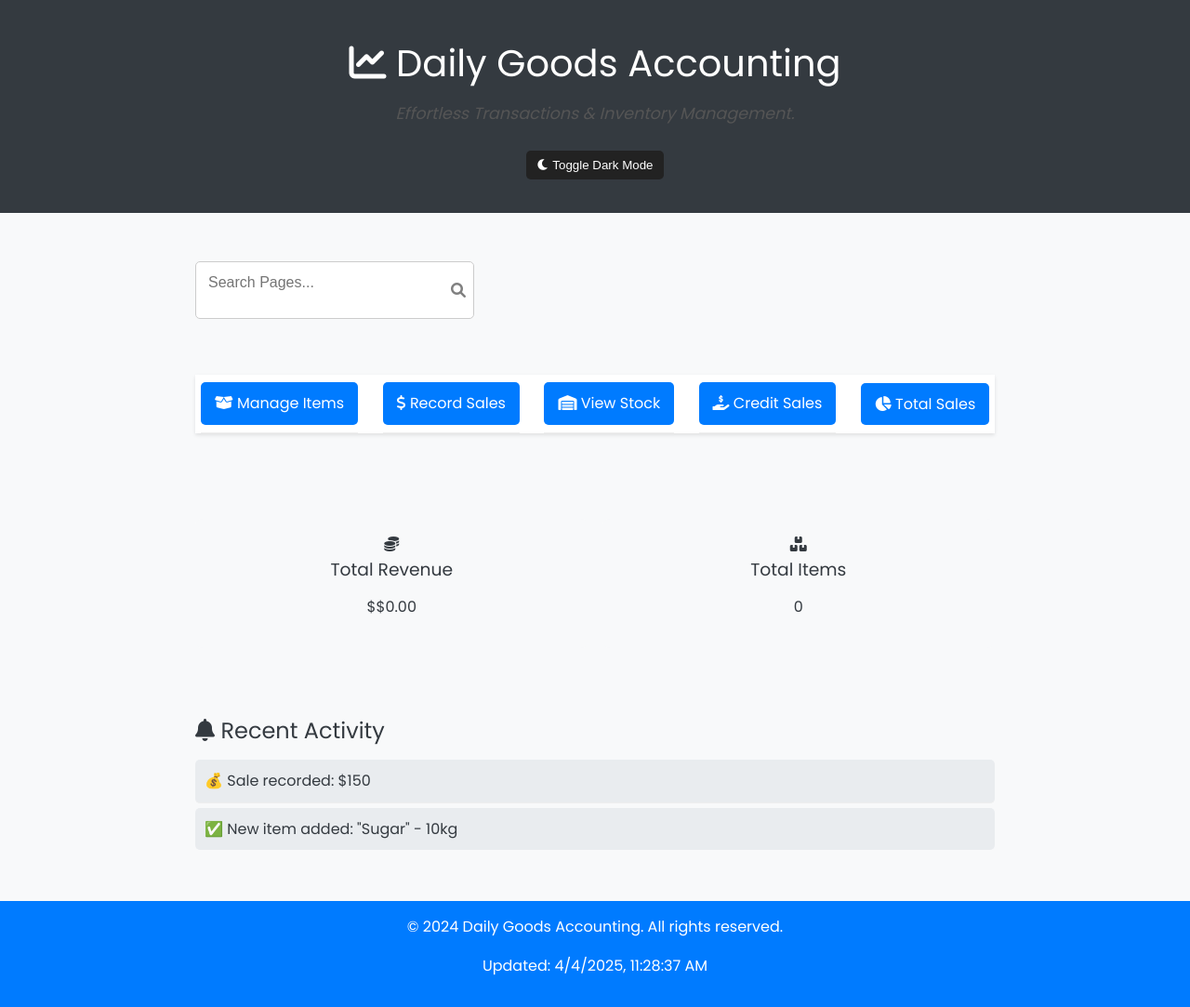
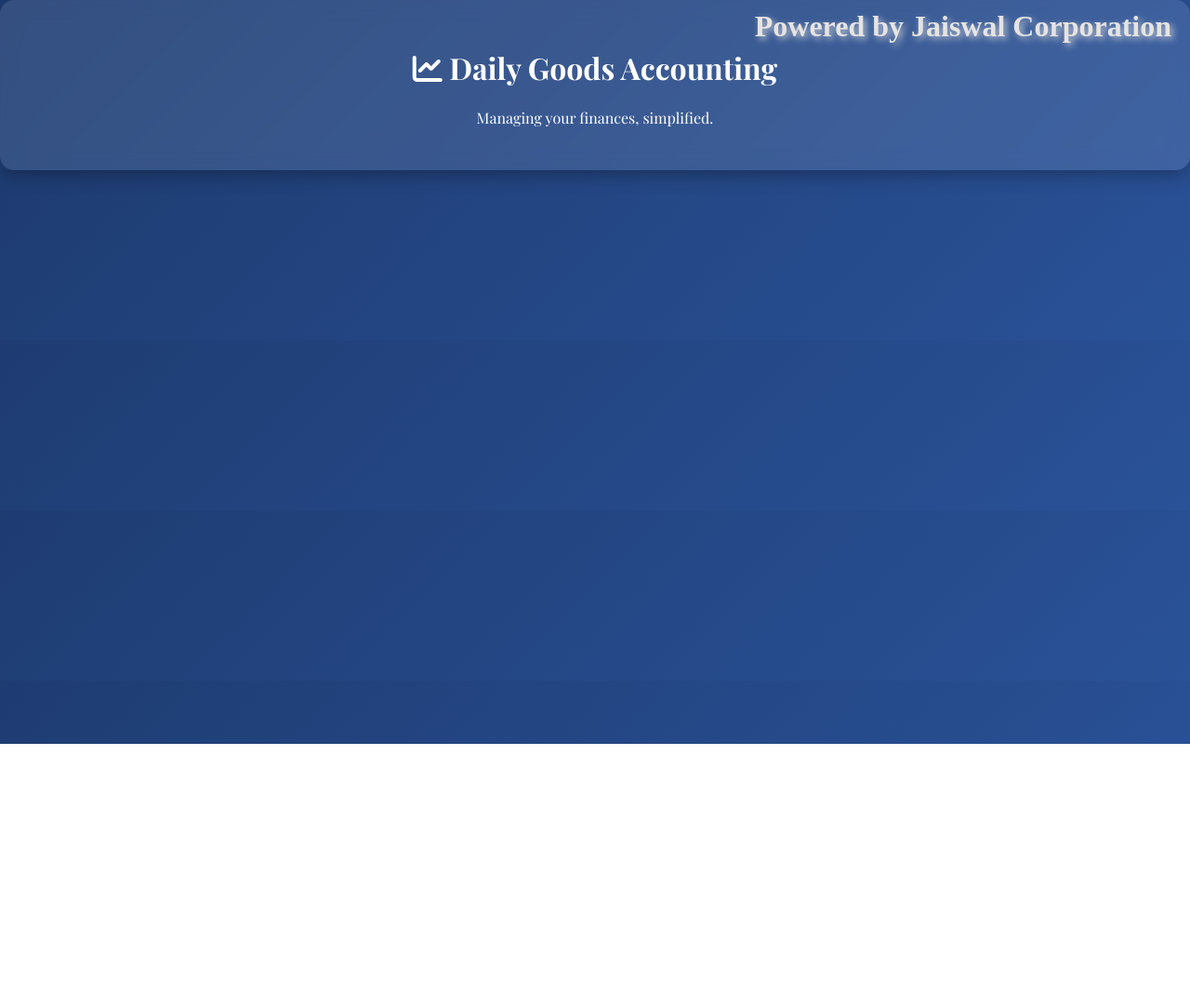
Before and after one commit to hiiamchirag/accounting, a plain HTML site: page index.html in a window 1280 px wide. Shown: the whole page at 93% size. After the commit the page ends 800 px from the top, so only its background shows below. Drawn offline with nearby package versions, Linux system fonts and the light colour scheme; a web font is replaced by a local one.

Commit message:
Update index.html

```diff
--- a/index.html
+++ b/index.html
@@ -4,141 +4,124 @@
   <meta charset="UTF-8">
   <meta name="viewport" content="width=device-width, initial-scale=1.0">
   <title>Daily Goods Accounting</title>
-  <link rel="stylesheet" href="style.css">
-  <link rel="stylesheet" href="https://fonts.googleapis.com/css2?family=Poppins:wght@300;400;600;700&display=swap">
+  <link rel="stylesheet" href="https://fonts.googleapis.com/css2?family=Playfair+Display:wght@400;700&family=Didot&display=swap">
   <link rel="stylesheet" href="https://cdnjs.cloudflare.com/ajax/libs/font-awesome/6.0.0/css/all.min.css">
   <style>
     /* General Styling */
     body {
-      font-family: 'Poppins', sans-serif;
-      transition: background 0.3s, color 0.3s;
+      font-family: 'Playfair Display', serif;
+      background: linear-gradient(135deg, #1e3c72, #2a5298);
+      color: #fff;
+      margin: 0;
+      padding: 0;
+      transition: all 0.3s ease;
     }
     .container {
-      max-width: 900px;
+      max-width: 1100px;
       margin: auto;
       padding: 20px;
     }
-    .tagline {
-      font-size: 1.1rem;
-      color: #555;
+
+    /* Header */
+    header {
+      background: rgba(255, 255, 255, 0.1);
+      padding: 30px;
+      text-align: center;
+      border-radius: 15px;
+      box-shadow: 0 5px 20px rgba(0, 0, 0, 0.3);
+      backdrop-filter: blur(10px);
+      position: relative;
     }
-
-    /* Dark Mode */
-    body.dark-mode {
-      background: #121212;
-      color: #fff;
-    }
-    .dark-mode header,
-    .dark-mode footer {
-      background: #222;
-    }
-    .dark-mode .main-nav a {
-      color: #ddd;
+    .company-name {
+      position: absolute;
+      top: 10px;
+      right: 20px;
+      font-size: 2rem;
+      font-weight: bold;
+      color: #E5E4E2;
+      font-family: 'Didot', serif;
+      text-shadow: 3px 3px 7px rgba(229, 228, 226, 0.8);
     }
 
     /* Navigation */
     .main-nav ul {
       list-style: none;
       display: flex;
-      gap: 15px;
+      justify-content: center;
+      gap: 20px;
       padding: 0;
+      margin-top: 15px;
+      flex-wrap: wrap;
     }
     .main-nav a {
       text-decoration: none;
-      padding: 10px 15px;
-      background: #007bff;
+      padding: 12px 20px;
+      background: rgba(255, 255, 255, 0.3);
       color: #fff;
-      border-radius: 5px;
+      border-radius: 12px;
       transition: 0.3s;
+      backdrop-filter: blur(10px);
+      font-weight: 700;
     }
     .main-nav a:hover {
-      background: #0056b3;
+      background: rgba(255, 255, 255, 0.6);
+      transform: scale(1.05);
     }
 
-    /* Search Box */
+    /* Search Box - Premium Glassmorphism */
     .search-box {
       display: flex;
+      justify-content: center;
       align-items: center;
-      margin-bottom: 20px;
-      border: 1px solid #ccc;
-      padding: 8px;
-      border-radius: 5px;
-      width: 300px;
-      background: #fff;
+      margin: 20px 0;
+      position: relative;
     }
     .search-box input {
+      width: 300px;
+      padding: 12px;
       border: none;
+      border-radius: 25px;
       outline: none;
-      flex: 1;
-      padding: 5px;
+      text-align: center;
       font-size: 1rem;
+      background: rgba(255, 255, 255, 0.2);
+      backdrop-filter: blur(10px);
+      color: white;
+      box-shadow: 0 4px 10px rgba(0, 0, 0, 0.3);
+      transition: 0.3s ease;
+    }
+    .search-box input::placeholder {
+      color: rgba(255, 255, 255, 0.6);
+    }
+    .search-box input:focus {
+      background: rgba(255, 255, 255, 0.3);
+      box-shadow: 0 6px 15px rgba(0, 0, 0, 0.4);
     }
     .search-box i {
-      color: gray;
-    }
-
-    /* Stats Section */
-    .stats {
-      display: flex;
-      justify-content: space-between;
-      gap: 15px;
-      margin-top: 20px;
-    }
-    .stat-box {
-      flex: 1;
-      padding: 15px;
-      background: #f8f9fa;
-      text-align: center;
-      border-radius: 8px;
-    }
-    .dark-mode .stat-box {
-      background: #333;
-    }
-
-    /* Activity Feed */
-    .activity-feed {
-      margin-top: 30px;
-    }
-    .activity-feed ul {
-      list-style: none;
-      padding: 0;
-    }
-    .activity-feed li {
-      background: #e9ecef;
-      margin: 5px 0;
-      padding: 10px;
-      border-radius: 5px;
-    }
-    .dark-mode .activity-feed li {
-      background: #444;
+      position: absolute;
+      right: 20px;
+      color: rgba(255, 255, 255, 0.7);
     }
 
     /* Footer */
     footer {
       margin-top: 30px;
-      padding: 15px;
-      background: #007bff;
-      color: white;
+      padding: 20px;
+      background: rgba(255, 255, 255, 0.1);
+      border-radius: 15px;
+      font-weight: 700;
       text-align: center;
     }
-    .dark-mode footer {
-      background: #0056b3;
+    .footer-links {
+      margin-top: 10px;
     }
-
-    /* Dark Mode Button */
-    #darkModeToggle {
-      background: #222;
+    .footer-links a {
       color: #fff;
-      padding: 8px 12px;
-      border: none;
-      cursor: pointer;
-      margin-top: 10px;
-      border-radius: 5px;
-      transition: 0.3s;
+      text-decoration: none;
+      margin: 0 10px;
     }
-    .dark-mode #darkModeToggle {
-      background: #f8f9fa;
-      color: #222;
+    .footer-links a:hover {
+      text-decoration: underline;
     }
   </style>
 </head>
@@ -146,136 +129,10 @@
 
   <!-- HEADER -->
   <header>
-    <div class="container">
-      <h1><i class="fas fa-chart-line"></i> Daily Goods Accounting</h1>
-      <p class="tagline">Effortless Transactions & Inventory Management.</p>
-      <button id="darkModeToggle"><i class="fas fa-moon"></i> Toggle Dark Mode</button>
-    </div>
+    <h1><i class="fas fa-chart-line"></i> Daily Goods Accounting</h1>
+    <p class="tagline">Managing your finances, simplified.</p>
+    <div class="company-name">Powered by Jaiswal Corporation</div>
   </header>
-
-  <!-- SEARCH BAR -->
-  <div class="container">
-    <div class="search-box">
-      <input type="text" id="searchInput" placeholder="Search Pages...">
-      <i class="fas fa-search"></i>
-    </div>
-  </div>
-
-  <!-- NAVIGATION -->
-  <div class="container">
-    <nav class="main-nav">
-      <ul id="navList">
-        <li><a href="items.html"><i class="fas fa-box-open"></i> Manage Items</a></li>
-        <li><a href="sales.html"><i class="fas fa-dollar-sign"></i> Record Sales</a></li>
-        <li><a href="stock.html"><i class="fas fa-warehouse"></i> View Stock</a></li>
-        <li><a href="credit.html"><i class="fas fa-hand-holding-usd"></i> Credit Sales</a></li>
-        <li><a href="totalsales.html"><i class="fas fa-chart-pie"></i> Total Sales</a></li>
-      </ul>
-    </nav>
-  </div>
-
-  <!-- STATS SECTION -->
-  <div class="container stats">
-    <div class="stat-box">
-      <i class="fas fa-coins"></i>
-      <h3>Total Revenue</h3>
-      <p>$<span class="counter" data-target="15000">0</span></p>
-    </div>
-    <div class="stat-box">
-      <i class="fas fa-boxes"></i>
-      <h3>Total Items</h3>
-      <p><span class="counter" data-target="240">0</span></p>
-    </div>
-  </div>
-
-  <!-- LIVE ACTIVITY FEED -->
-  <div class="container activity-feed">
-    <h2><i class="fas fa-bell"></i> Recent Activity</h2>
-    <ul id="activityList">
-      <li>✅ New item added: "Sugar" - 10kg</li>
-    </ul>
-  </div>
-
-  <!-- FOOTER -->
-  <footer>
-    <p>© 2024 Daily Goods Accounting. All rights reserved.</p>
-    <p id="currentDateTime"></p>
-  </footer>
-
-  <!-- JAVASCRIPT -->
-  <script>
-  document.addEventListener("DOMContentLoaded", () => {
-    updateDashboard();
-    updateDateTime();
-    autoUpdateActivity();
-    setupDeleteFunctionality();
-  });
-
-  function updateDashboard() {
-    let sales = JSON.parse(localStorage.getItem("sales")) || [];
-    let totalSales = sales.reduce((sum, sale) => sum + (sale.price * sale.quantity), 0);
-
-    // Update stored revenue value in localStorage
-    localStorage.setItem("totalSalesRevenue", JSON.stringify(totalSales));
-
-    // Retrieve total items
-    let items = JSON.parse(localStorage.getItem("items")) || [];
-    let totalItems = items.reduce((sum, item) => sum + (item.stock || 0), 0);
-
-    // Update UI with new values
-    document.querySelector(".counter[data-target='15000']").textContent = `$${totalSales.toFixed(2)}`;
-    document.querySelector(".counter[data-target='240']").textContent = totalItems;
-  }
-
-  function updateDateTime() {
-    document.getElementById("currentDateTime").textContent = `Updated: ${new Date().toLocaleString()}`;
-    setTimeout(updateDateTime, 60000); // Update time every 60 sec
-  }
-
-  function autoUpdateActivity() {
-    const updates = [
-      "📦 Stock updated: 'Wheat' - 5kg added",
-      "💰 Sale recorded: $150",
-      "✅ New product added: 'Sugar'",
-      "⚡ Flash Sale: 20% discount on selected items",
-    ];
-    let activityList = document.getElementById("activityList");
-
-    setInterval(() => {
-      let newUpdate = document.createElement("li");
-      newUpdate.textContent = updates[Math.floor(Math.random() * updates.length)];
-      activityList.prepend(newUpdate);
-    }, 5000);
-  }
-
-  function setupDeleteFunctionality() {
-    let sales = JSON.parse(localStorage.getItem("sales")) || [];
-    let salesList = document.getElementById("salesList");
-
-    if (salesList) {
-      salesList.innerHTML = ""; // Clear previous list
-      sales.forEach((sale, index) => {
-        let li = document.createElement("li");
-        li.innerHTML = `
-          ${sale.itemName} - ${sale.quantity} pcs - $${sale.price.toFixed(2)}
-          <button class="btn-delete" data-index="${index}">Delete</button>
-        `;
-        salesList.appendChild(li);
-      });
-
-      // Attach delete event listeners
-      document.querySelectorAll(".btn-delete").forEach(button => {
-        button.addEventListener("click", (event) => {
-          let index = event.target.getAttribute("data-index");
-          sales.splice(index, 1);
-          localStorage.setItem("sales", JSON.stringify(sales)); // Update storage
-          updateDashboard(); // Refresh totals
-          setupDeleteFunctionality(); // Re-render list
-        });
-      });
-    }
-  }
-</script>
 
 </body>
 </html>
```
